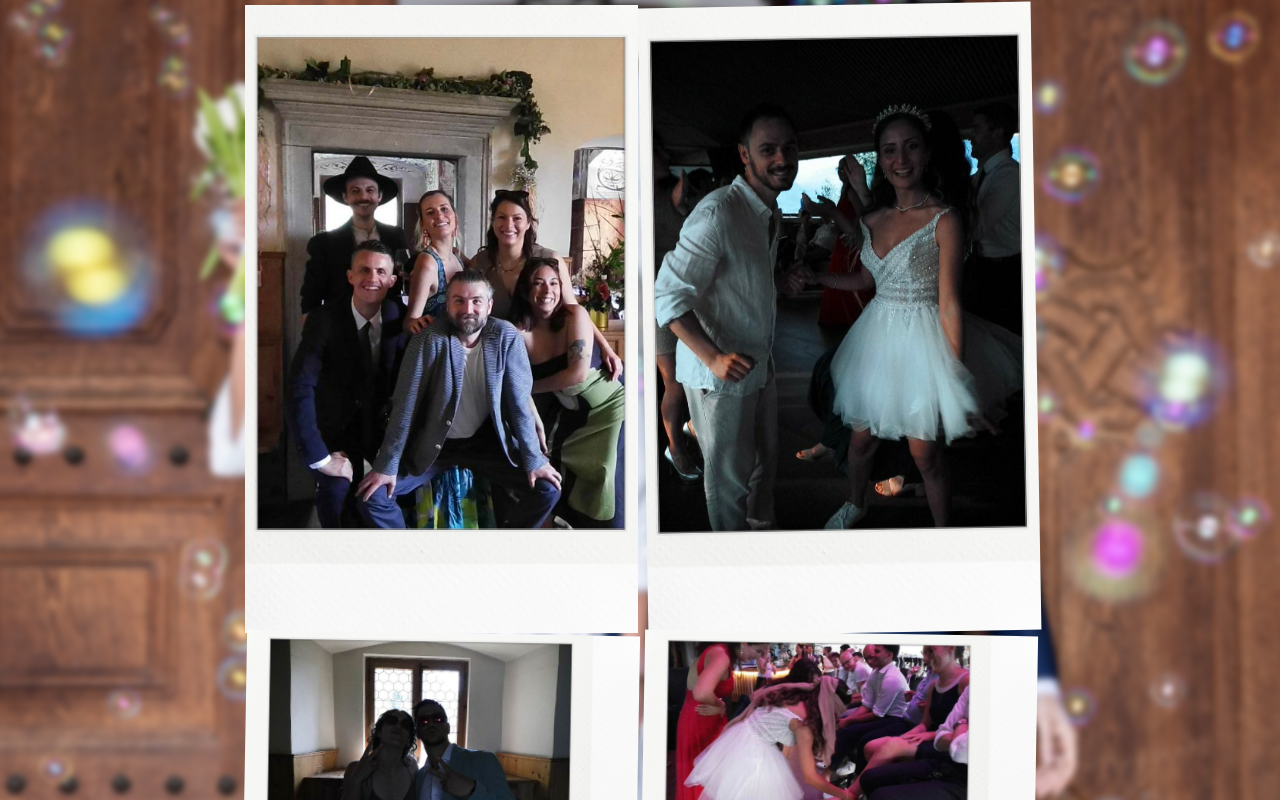
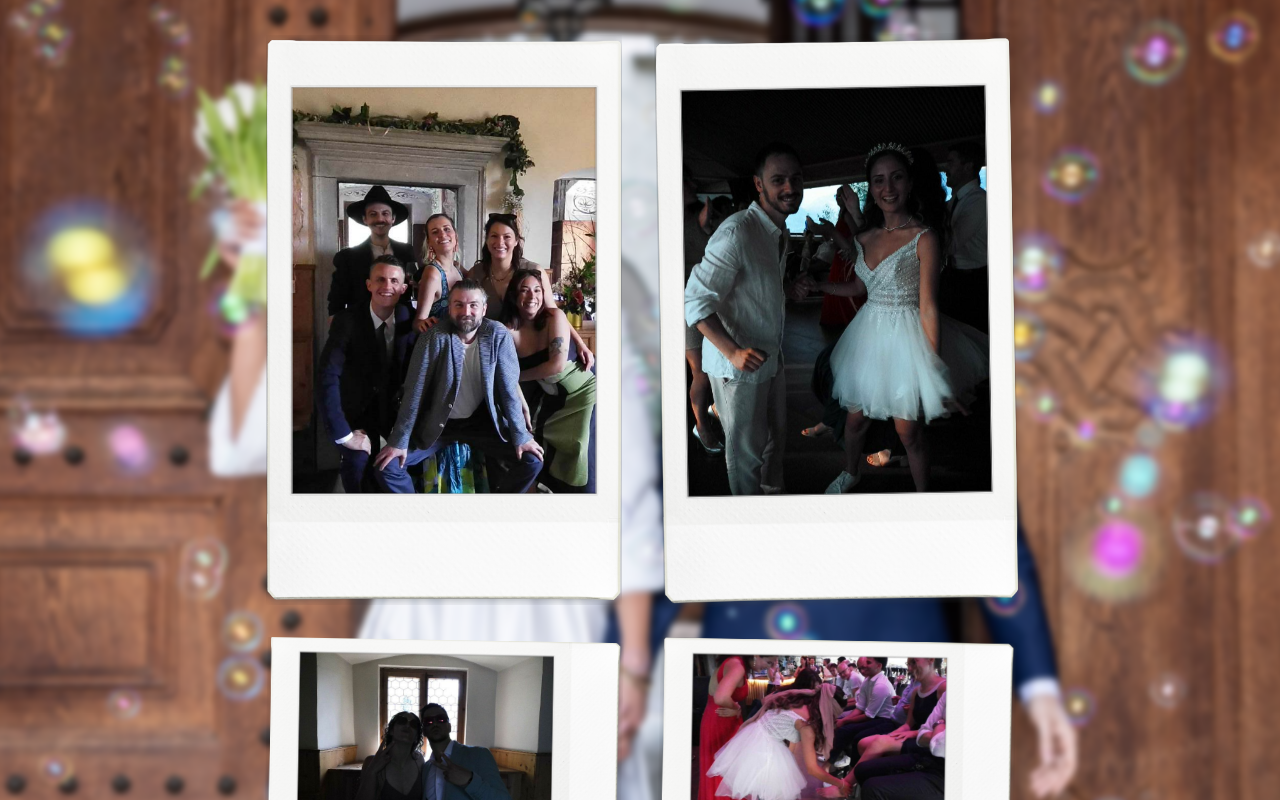
Before and after one commit to ludroscola/ludroscola.github.io, a plain HTML site: page Cla.html in a window 1280 px wide. Shown: the top 800 px of the page. Drawn offline with Linux system fonts and the light colour scheme.

Commit message:
Fixed padding

```diff
--- a/css/cla.css
+++ b/css/cla.css
@@ -36,7 +36,7 @@ body {
 
 /* Carousel Container */
 .carousel-container {
-    padding: 5px;
+    padding: 10px;
     max-width: 800px;
     width: 100%;
     margin: 0 auto;
--- a/js/cla.js
+++ b/js/cla.js
@@ -52,7 +52,7 @@ function generatePhotoCards() {
 
         card.innerHTML = `
                     <div class="photo-placeholder">
-                        <img src="/res/${photo.id}.png" style="width: 110%; height: 110%; object-fit: cover;">
+                        <img src="/res/${photo.id}.png" style="width: 92%; height: 92%; object-fit: cover;">
                     </div>
                 `;
 
```
